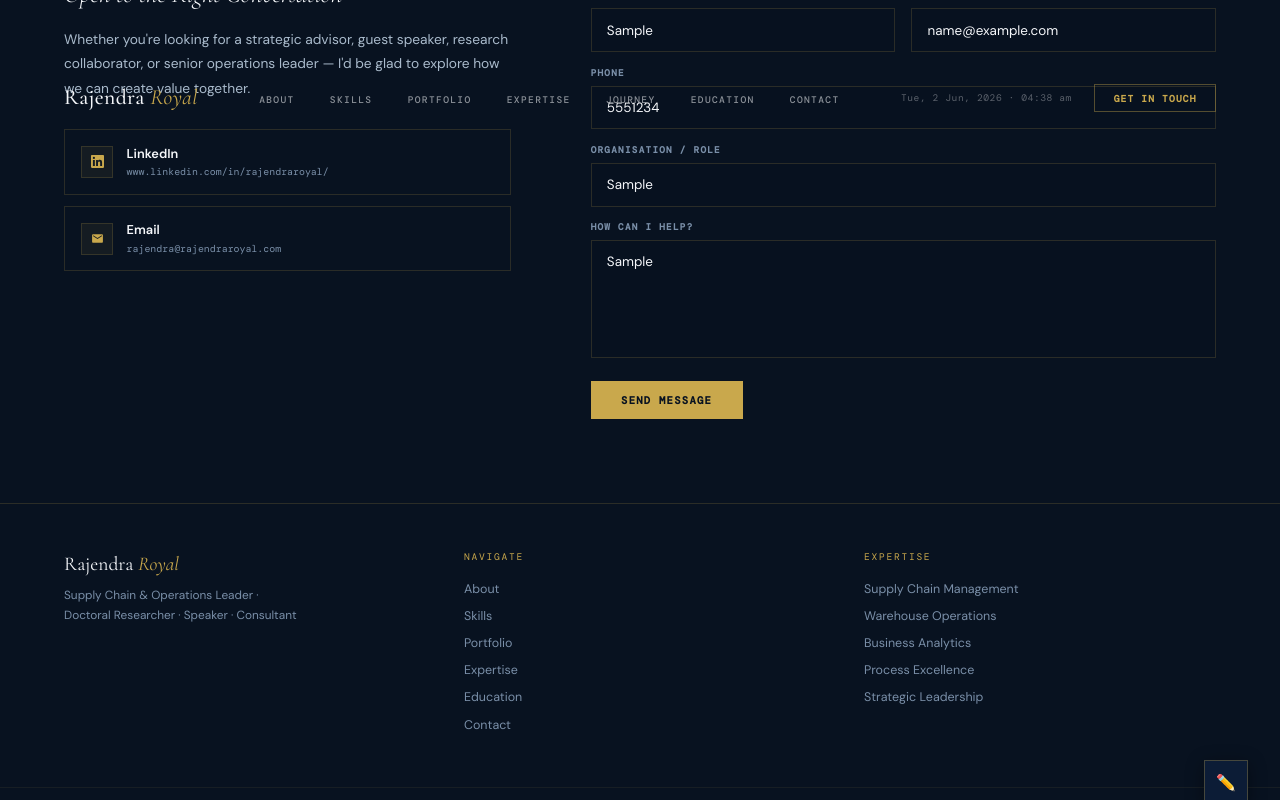
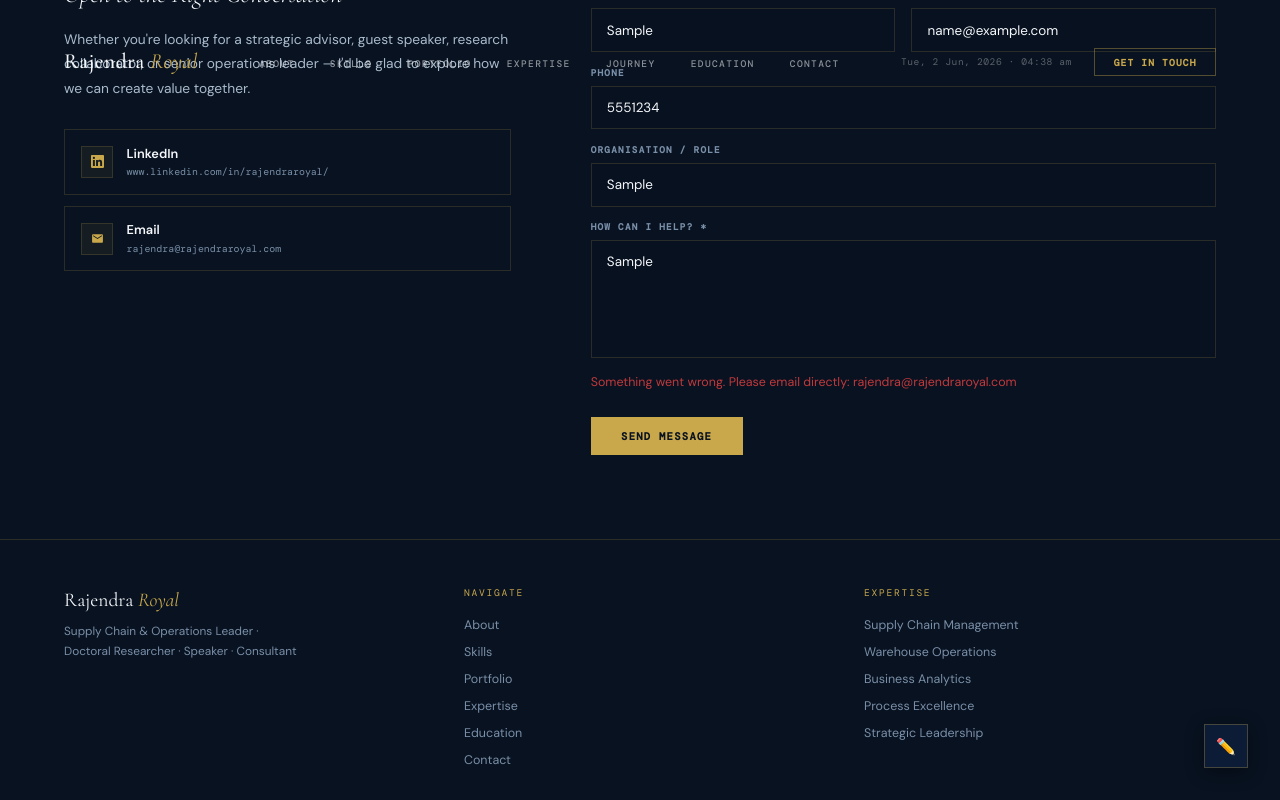
Before and after one commit to rajendraroyal-max/rajendra-royal-website, a React (Create React App) app: page / in a window 1280 px wide. Both pictures are taken after typing "Sample", "name@example.com", "5551234", "Sample", "Sample" into the empty fields and a click on the button "SEND MESSAGE". Shown: the part 9704-10504 px from the top of the page. Built offline with nearby package versions, Linux system fonts and the light colour scheme.

Commit message:
Update App.js

```diff
--- a/src/App.js
+++ b/src/App.js
@@ -11,7 +11,7 @@ const DATA = {
     openTo:"Open to Senior Leadership, CXO & Consulting Roles",
     email:"rajendra@rajendraroyal.com",
     linkedin:"www.linkedin.com/in/rajendraroyal/",
-    twitter:"@rajendraroyal",location:"India",cvUrl:"#",photo:"/Photo.jpg",
+    twitter:"@rajendraroyal",location:"India",cvUrl:"#",photo:"/photo.jpg",
   },
   ticker:[
     "🔬 Doctoral Researcher · Business & Operations · SSBM Geneva",
@@ -633,6 +633,51 @@ function Admin({data,onSave,onClose}){
 const LiSvg=()=><svg viewBox="0 0 24 24"><path d="M20.447 20.452h-3.554v-5.569c0-1.328-.027-3.037-1.852-3.037-1.853 0-2.136 1.445-2.136 2.939v5.667H9.351V9h3.414v1.561h.046c.477-.9 1.637-1.85 3.37-1.85 3.601 0 4.267 2.37 4.267 5.455v6.286zM5.337 7.433a2.062 2.062 0 01-2.063-2.065 2.064 2.064 0 112.063 2.065zm1.782 13.019H3.555V9h3.564v11.452zM22.225 0H1.771C.792 0 0 .774 0 1.729v20.542C0 23.227.792 24 1.771 24h20.451C23.2 24 24 23.227 24 22.271V1.729C24 .774 23.2 0 22.222 0h.003z"/></svg>;
 const EmSvg=()=><svg viewBox="0 0 24 24"><path d="M20 4H4c-1.1 0-2 .9-2 2v12c0 1.1.9 2 2 2h16c1.1 0 2-.9 2-2V6c0-1.1-.9-2-2-2zm0 4l-8 5-8-5V6l8 5 8-5v2z"/></svg>;
 
+function ContactForm({email}){
+  const [form,setForm]=useState({name:"",email:"",phone:"",org:"",msg:""});
+  const [status,setStatus]=useState("idle"); // idle | sending | sent | error
+  const set=(k,v)=>setForm(f=>({...f,[k]:v}));
+  const submit=async()=>{
+    if(!form.name||!form.email||!form.msg){alert("Please fill in Name, Email and Message.");return;}
+    setStatus("sending");
+    try{
+      const res=await fetch("https://formspree.io/f/xykazgaq",{
+        method:"POST",
+        headers:{"Content-Type":"application/json"},
+        body:JSON.stringify({name:form.name,email:form.email,phone:form.phone,organisation:form.org,message:form.msg})
+      });
+      if(res.ok){setStatus("sent");setForm({name:"",email:"",phone:"",org:"",msg:""});}
+      else{setStatus("error");}
+    }catch{setStatus("error");}
+  };
+  if(status==="sent") return(
+    <div style={{padding:"2.5rem",border:"1px solid rgba(34,197,94,.3)",background:"rgba(34,197,94,.06)",textAlign:"center"}}>
+      <div style={{fontSize:"2rem",marginBottom:".8rem"}}>✓</div>
+      <div style={{fontFamily:"'Cormorant Garamond',serif",fontSize:"1.3rem",color:"#f5f7fa",marginBottom:".5rem"}}>Message Sent Successfully</div>
+      <div style={{fontSize:".82rem",color:"#7a8fa8",marginBottom:"1.4rem"}}>Thank you — Rajendra will be in touch shortly.</div>
+      <button className="btn-gold" onClick={()=>setStatus("idle")}>Send Another Message</button>
+    </div>
+  );
+  return(
+    <div>
+      <div className="f-row">
+        <div><label className="f-lbl">Name *</label><input type="text" className="f-in" placeholder="Your full name" value={form.name} onChange={e=>set("name",e.target.value)}/></div>
+        <div><label className="f-lbl">Email *</label><input type="email" className="f-in" placeholder="your@email.com" value={form.email} onChange={e=>set("email",e.target.value)}/></div>
+      </div>
+      <label className="f-lbl">Phone</label>
+      <input type="tel" className="f-in" placeholder="+91 00000 00000" value={form.phone} onChange={e=>set("phone",e.target.value)}/>
+      <label className="f-lbl">Organisation / Role</label>
+      <input type="text" className="f-in" placeholder="Company and your position" value={form.org} onChange={e=>set("org",e.target.value)}/>
+      <label className="f-lbl">How can I help? *</label>
+      <textarea className="f-area" placeholder="Tell me about your project or inquiry..." value={form.msg} onChange={e=>set("msg",e.target.value)}/>
+      {status==="error"&&<div style={{fontSize:".78rem",color:"rgba(239,68,68,.8)",margin:".5rem 0"}}>Something went wrong. Please email directly: {email}</div>}
+      <button className="btn-gold" style={{marginTop:"1rem",opacity:status==="sending"?.6:1,cursor:status==="sending"?"not-allowed":"pointer"}} onClick={submit} disabled={status==="sending"}>
+        {status==="sending"?"Sending...":"Send Message"}
+      </button>
+    </div>
+  );
+}
+
 export default function App(){
   const [data,setData]=useState(()=>{try{const s=localStorage.getItem("rr_v6");return s?{...DATA,...JSON.parse(s)}:DATA;}catch{return DATA;}});
   const [adminOpen,setAdminOpen]=useState(false);
@@ -1065,17 +1110,7 @@ export default function App(){
               <a href={`https://${data.profile.linkedin}`} target="_blank" rel="noreferrer" className="soc-link"><div className="soc-icon"><LiSvg/></div><div><div className="soc-name">LinkedIn</div><div className="soc-handle">{data.profile.linkedin}</div></div></a>
               <a href={`mailto:${data.profile.email}`} className="soc-link"><div className="soc-icon"><EmSvg/></div><div><div className="soc-name">Email</div><div className="soc-handle">{data.profile.email}</div></div></a>
             </div>
-            <div>
-              <div className="f-row">
-                <div><label className="f-lbl">Name</label><input type="text" className="f-in" placeholder="Your full name"/></div>
-                <div><label className="f-lbl">Email</label><input type="email" className="f-in" placeholder="your@email.com"/></div>
-              </div>
-              <label className="f-lbl">Phone</label><input type="tel" className="f-in" placeholder="+91 00000 00000"/>
-              <label className="f-lbl">Organisation / Role</label><input type="text" className="f-in" placeholder="Company and your position"/>
-              <label className="f-lbl">How can I help?</label>
-              <textarea className="f-area" placeholder="Tell me about your project or inquiry..."/>
-              <button className="btn-gold" style={{marginTop:"1rem"}}>Send Message</button>
-            </div>
+            <ContactForm email={data.profile.email}/>
           </div>
         </Rev>
       </section>
```
